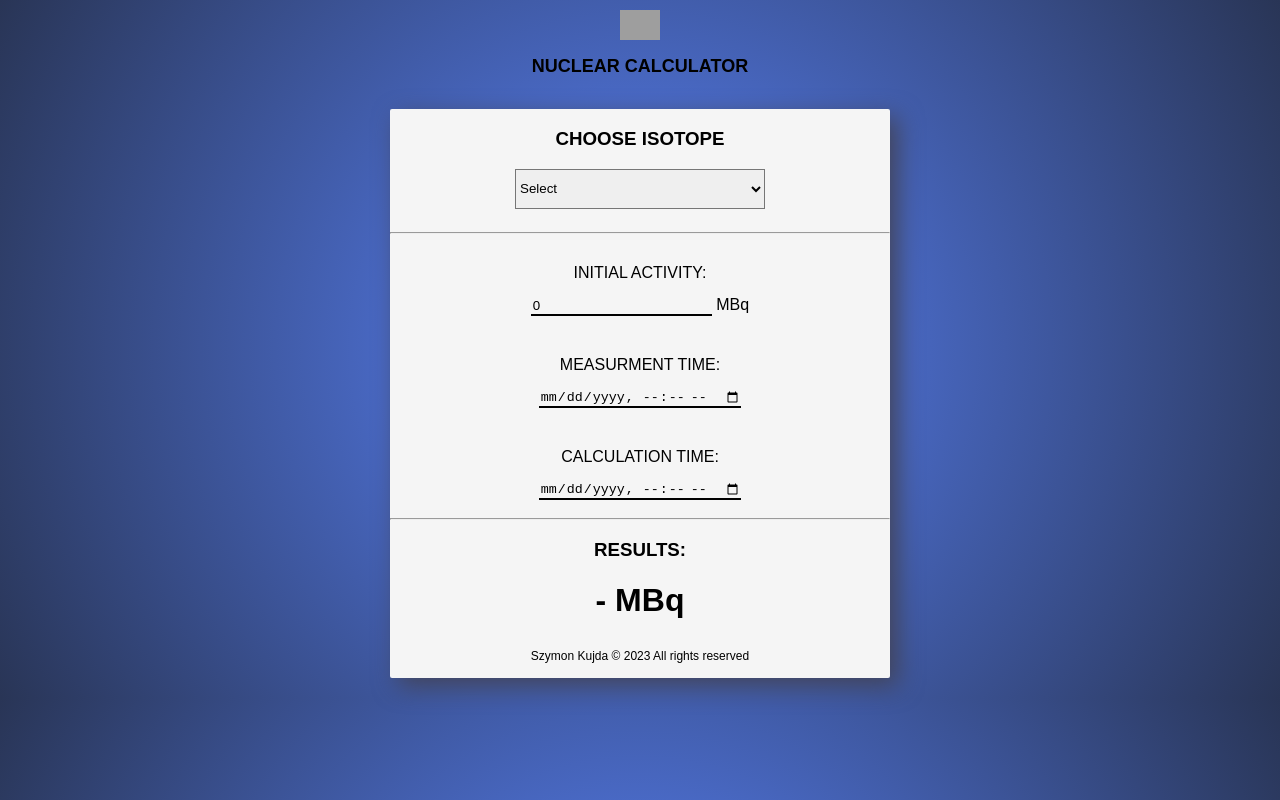
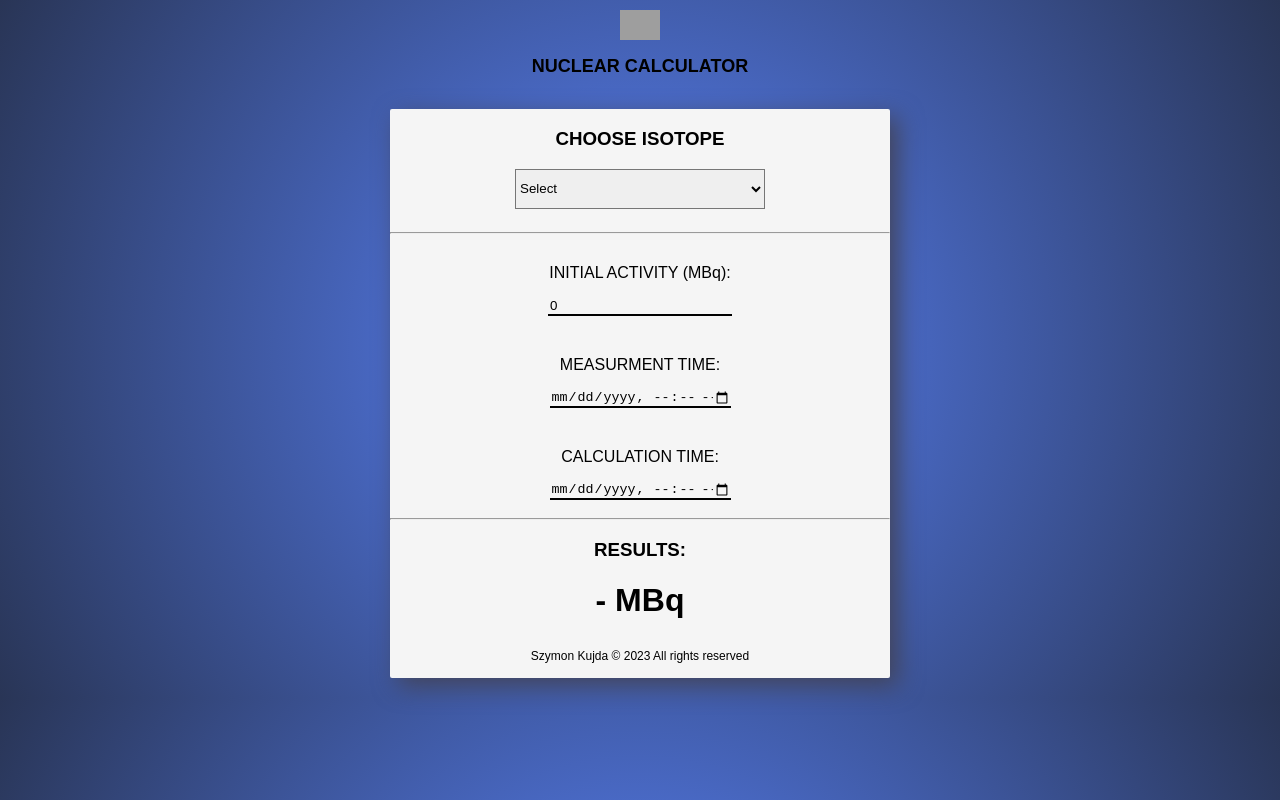
Before and after one commit to onteknika/nuclear-calculator, a React (Create React App) app: page / in a window 1280 px wide. Built offline with nearby package versions, Linux system fonts and the light colour scheme; grey boxes are pictures that could not be loaded; a web font is replaced by a local one.

Commit message:
itsworking2

```diff
--- a/src/App.css
+++ b/src/App.css
@@ -31,6 +31,7 @@
   border-left: 0;
   border-right: 0;
   color: black;
+  width: 180px
 }
 .kafelek p{
   margin-top: 30px;
--- a/src/App.js
+++ b/src/App.js
@@ -50,8 +50,8 @@ function timeDifference(calculationTime, measurmentTime){
 
         <hr></hr>
         <form>
-          <p>INITIAL ACTIVITY:</p>
-          <input type="number" defaultValue={0} onChange={getActivity}></input> MBq
+          <p>INITIAL ACTIVITY (MBq):</p>
+          <input type="number" defaultValue={0} onChange={getActivity}></input>
           <p>MEASURMENT TIME:</p>
           <input type="datetime-local"  onInput={getMeasurmentTime}></input>
           <p>CALCULATION TIME:</p>
```
